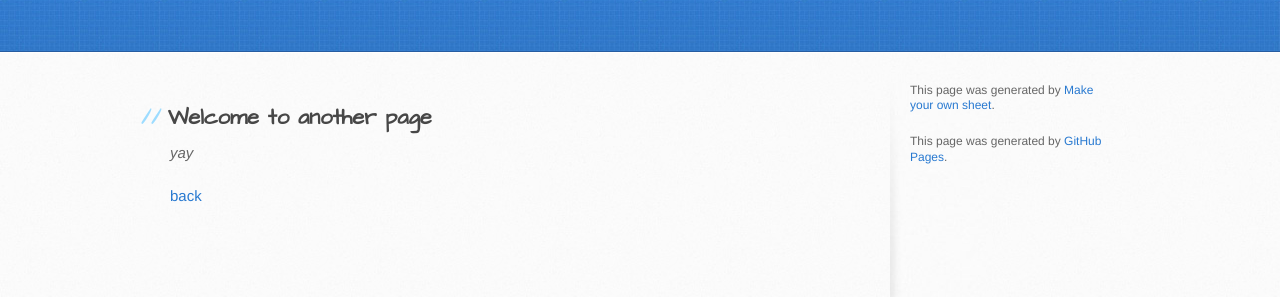
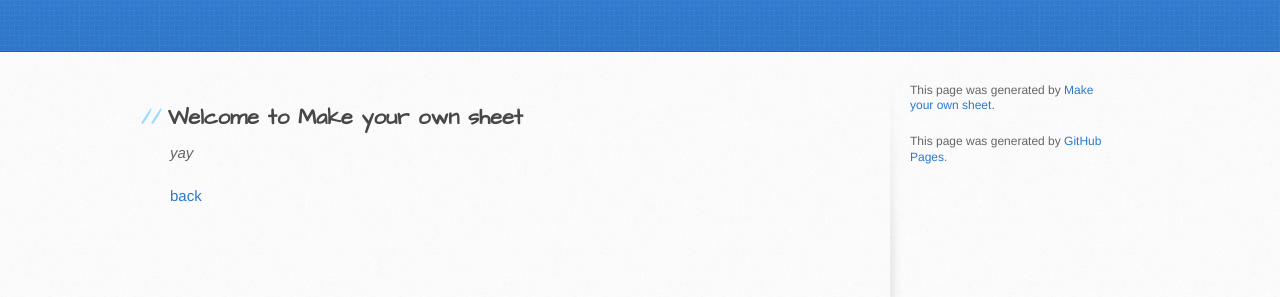
Before and after one commit to sky-music/sky-music.github.io, a Jekyll site: the page built from make-your-own-sheet.md, in a window 1280 px wide. Shown: the part 165-462 px from the top of the page. Built offline with Jekyll 4.4.1, drawn with Linux system fonts in a browser that asks for light colours; our own code applies the rules of GitHub Pages for plain Markdown files.

Commit message:
Update make-your-own-sheet.md

```diff
--- a/make-your-own-sheet.md
+++ b/make-your-own-sheet.md
@@ -2,7 +2,7 @@
 layout: default
 ---
 
-## Welcome to another page
+## Welcome to Make your own sheet
 
 _yay_
 
```
